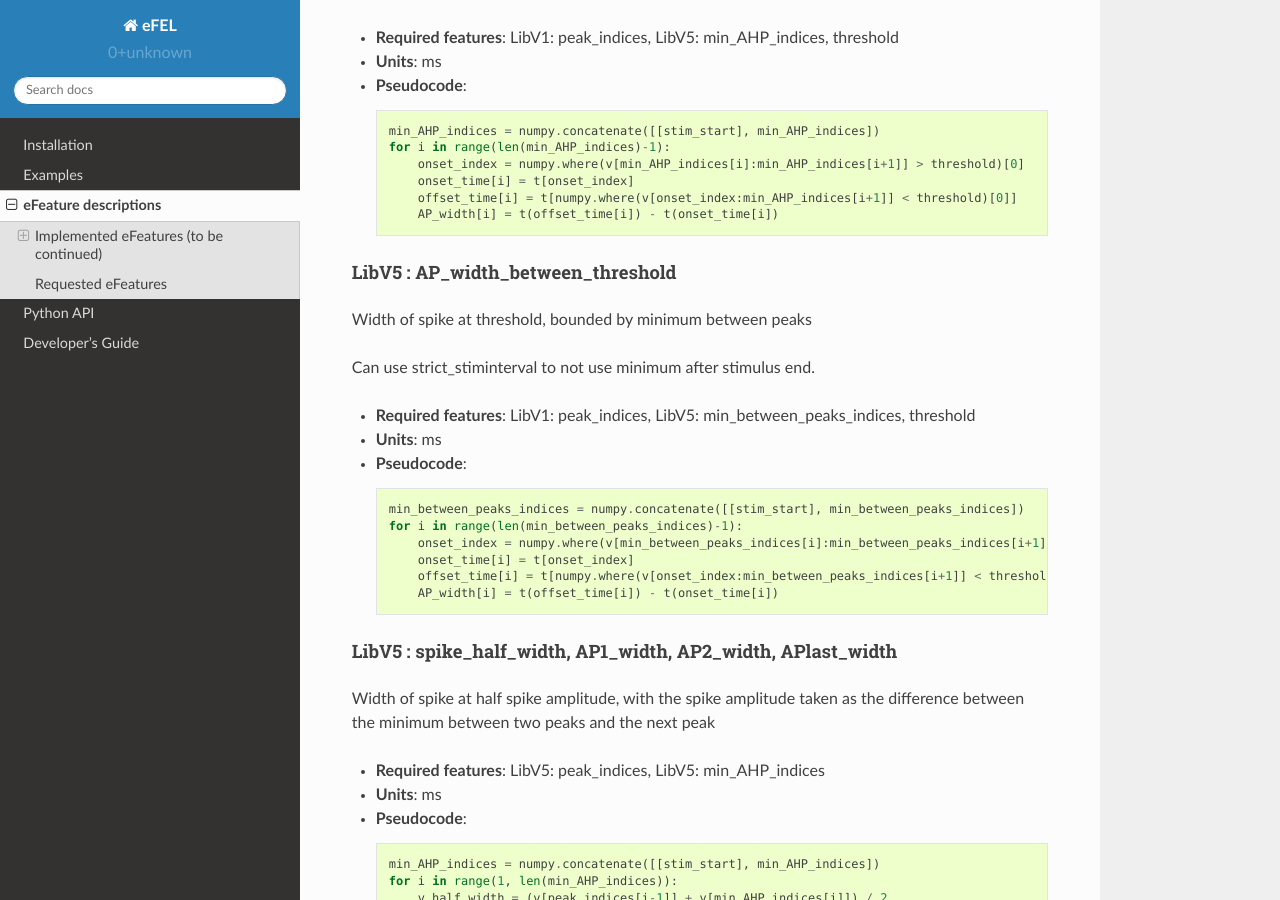
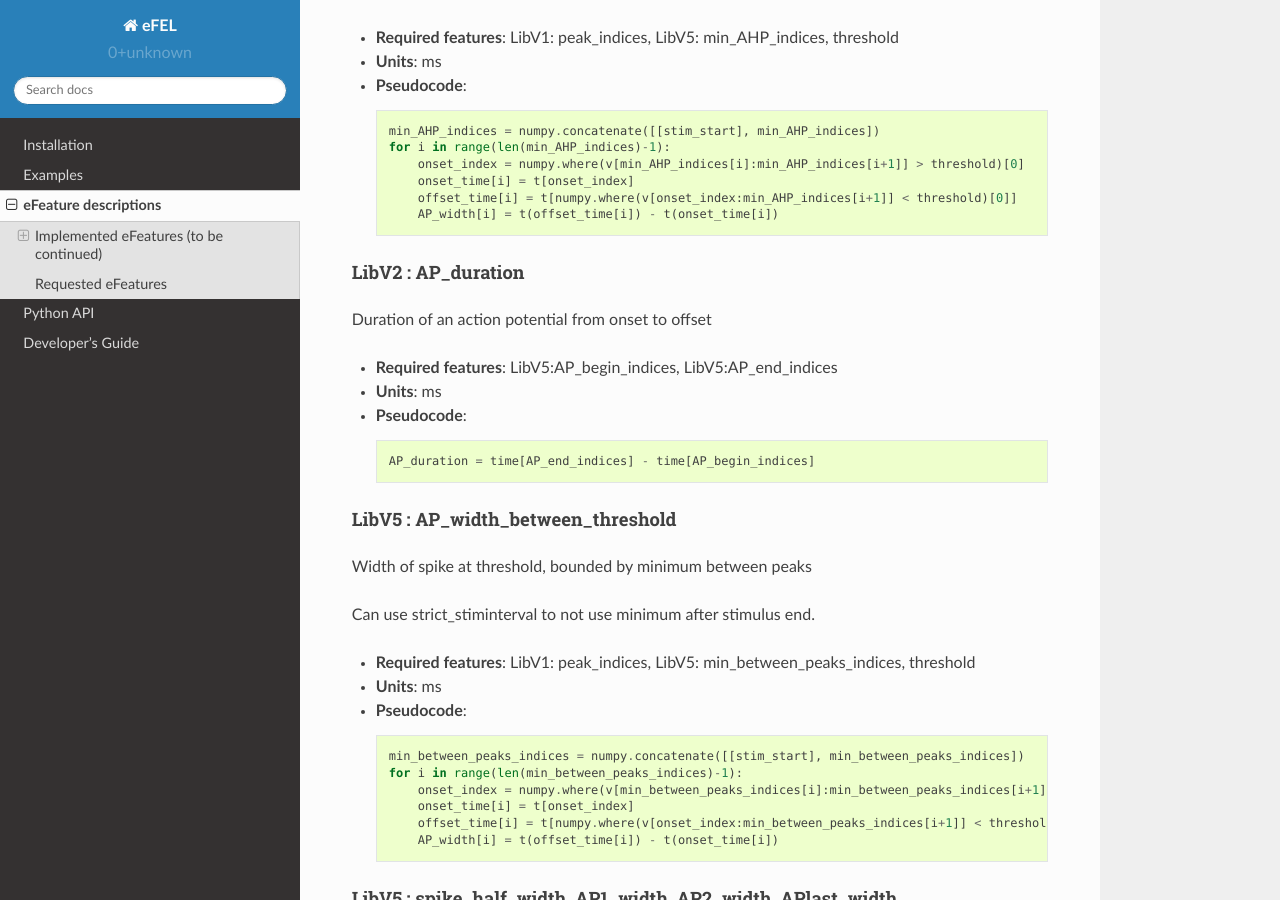
Before and after one commit to BlueBrain/eFEL, a Sphinx documentation site: the page built from docs/source/eFeatures.rst, in a window 1280 px wide and 900 px high, scrolled down 13955 px. Built offline with Sphinx 7.4.7 and the Read the Docs theme 2.0.0, drawn with Linux system fonts in a browser that asks for light colours.

Commit message:
Add doc and tests for AP_duration

```diff
--- a/docs/source/eFeatures.rst
+++ b/docs/source/eFeatures.rst
@@ -635,6 +635,17 @@ Can use strict_stiminterval to not use minimum after stimulus end.
         onset_time[i] = t[onset_index]
         offset_time[i] = t[numpy.where(v[onset_index:min_AHP_indices[i+1]] < threshold)[0]]
         AP_width[i] = t(offset_time[i]) - t(onset_time[i])
+
+LibV2 : AP_duration
+~~~~~~~~~~~~~~~~~~~
+
+Duration of an action potential from onset to offset
+
+- **Required features**: LibV5:AP_begin_indices, LibV5:AP_end_indices
+- **Units**: ms
+- **Pseudocode**: ::
+
+    AP_duration = time[AP_end_indices] - time[AP_begin_indices]
 
 LibV5 : AP_width_between_threshold
 ~~~~~~~~~~~~~~~~~~~~~~~~~~~~~~~~~~
```
Also changed, not shown: 1 other file.
